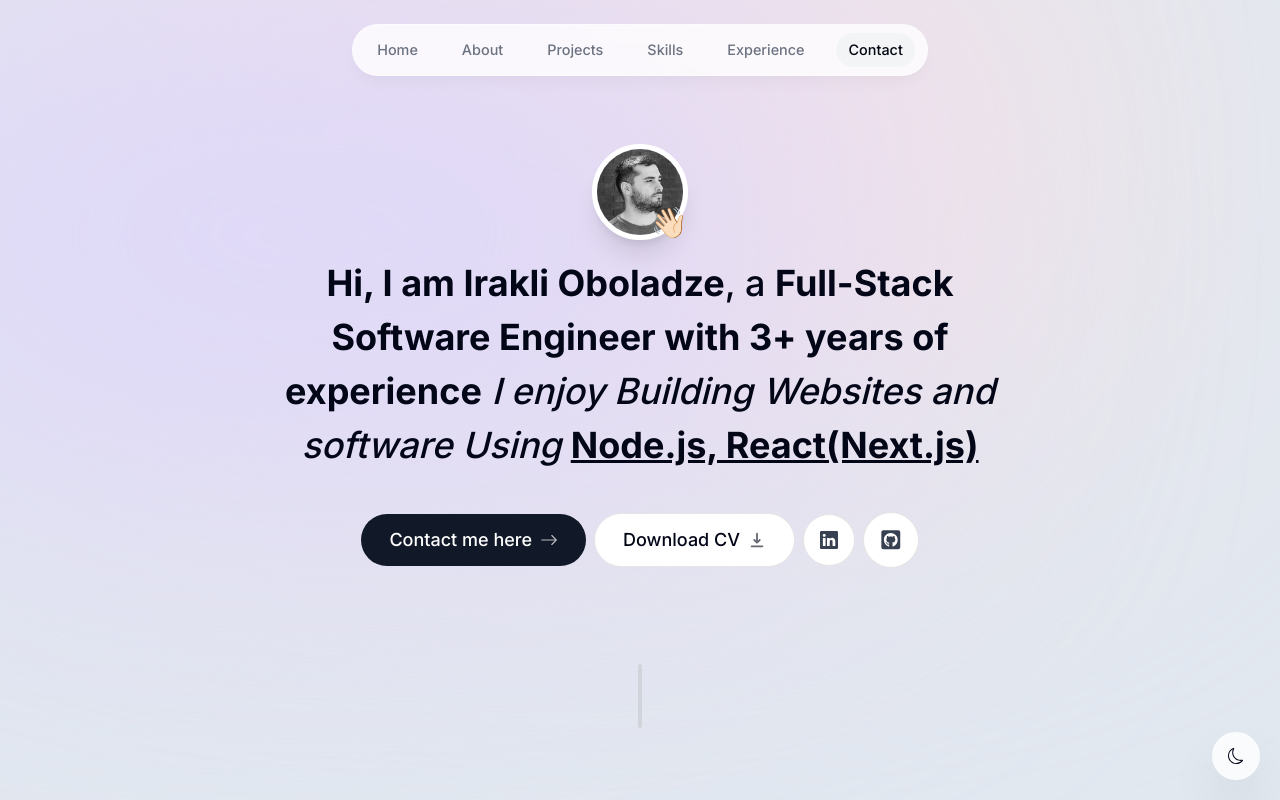
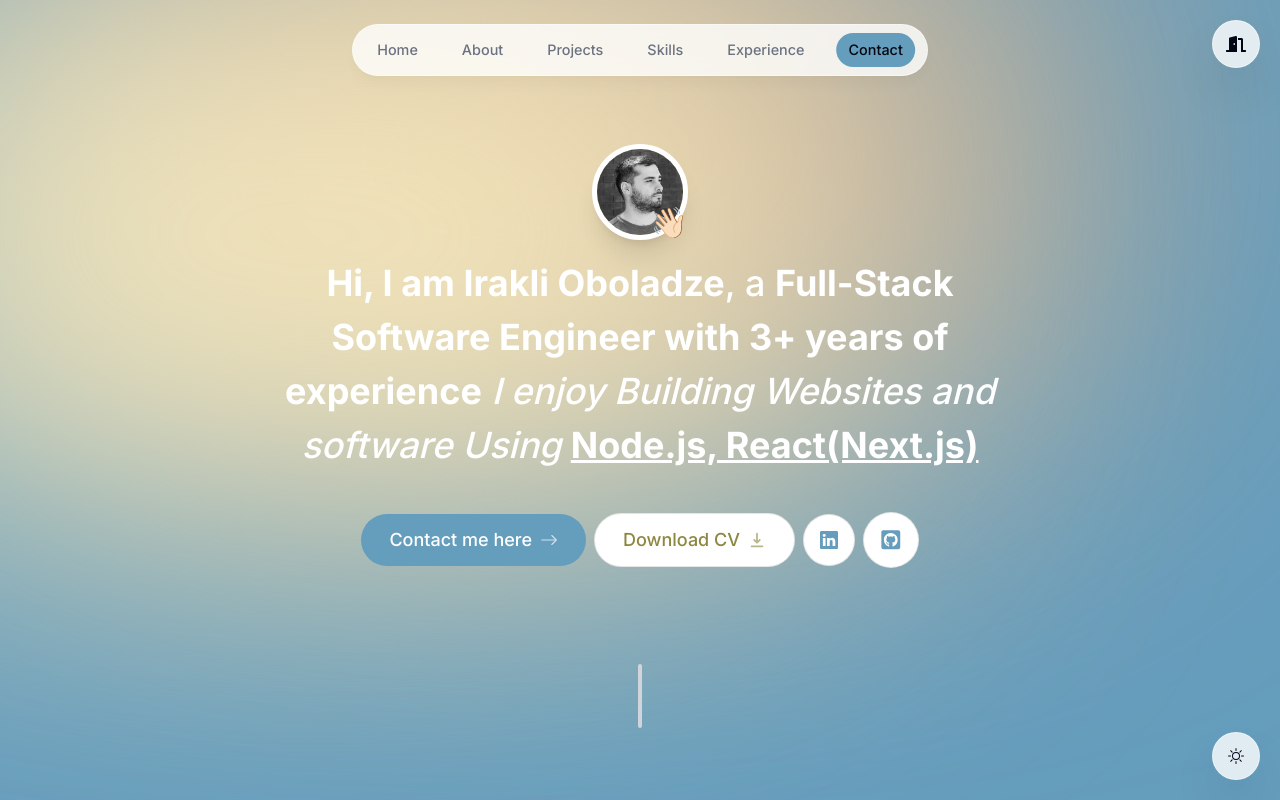
Before and after one commit to IkaMastera/iraklas-portfolio-next.js, a Next.js app: page / in a window 1280 px wide. Shown: the top 800 px of the page. Built offline with nearby package versions, Linux system fonts and the light colour scheme; no server answers.

Commit message:
refactor: some of the visuals and colors
also added header hiding functionality just for fun

```diff
--- a/app/layout.tsx
+++ b/app/layout.tsx
@@ -22,16 +22,16 @@ export default function RootLayout({
   return (
     <html lang="en" className="!scroll-smooth">
       <body
-        className={`${inter.className} bg-slate-200 text-slate-950 pt-28 sm:pt-36 dark:bg-gray-900 dark:text-gray-50 dark:text-opacity-90`}
+        className={`${inter.className} bg-[#659DBD] text-slate-950 pt-28 sm:pt-36 dark:bg-gray-900 dark:text-gray-50 dark:text-opacity-90`}
       >
         <div
-          className="bg-[#fbe2e3] absolute top-[-6rem] -z-10
+          className="bg-[#DAAD86] absolute top-[-6rem] -z-10
          right-[11rem] h-[31.25rem] w-[31.25rem] rounded-full blur-[10rem]
          sm:w-[68.75rem] dark:bg-[#946263]"
         ></div>
 
         <div
-          className="bg-[#dbd7fb] absolute top-[-1rem] -z-10
+          className="bg-[#FBEEC1] absolute top-[-1rem] -z-10
          left-[-35rem] h-[31.25rem] w-[50rem] rounded-full blur-[10rem]
          sm:w-[68.75rem] md:left-[-33rem] lf:left-[-28rem] xl:left-[-15rem] 2xl:left-[-5rem] dark:bg-[#676394]"
         ></div>
--- a/components/about.tsx
+++ b/components/about.tsx
@@ -11,7 +11,7 @@ export default function About() {
   return (
     <motion.section
       ref={ref}
-      className="mb-28 max-w-[50rem] text-center leading-8 sm:mb-40 scroll-m-28"
+      className="mb-28 max-w-[50rem] text-center leading-8 sm:mb-40 scroll-m-28 text-white"
       initial={{ opacity: 0, y: 100 }}
       animate={{ opacity: 1, y: 0 }}
       transition={{ delay: 0.175 }}
--- a/components/contact.tsx
+++ b/components/contact.tsx
@@ -15,7 +15,7 @@ export default function Contact() {
     <motion.section
       id="contact"
       ref={ref}
-      className="mb-20 sm:mb-28 w-[min(100%,38rem)] text-center"
+      className="mb-20 sm:mb-28 w-[min(100%,38rem)] text-center text-white"
       initial={{
         opacity: 0,
       }}
--- a/components/experience.tsx
+++ b/components/experience.tsx
@@ -64,7 +64,7 @@ export default function Experience() {
     <section
       ref={ref}
       id="experience"
-      className="mb-28 max-w-[75rem] scroll-mt-28 text-center leading-8 sm:mb-40"
+      className="mb-28 max-w-[75rem] scroll-mt-28 text-center leading-8 sm:mb-40 text-[#8D8741]"
     >
       <SectionHeading>My Experience</SectionHeading>
       <VerticalTimeline
--- a/components/header.tsx
+++ b/components/header.tsx
@@ -1,18 +1,33 @@
 "use client";
 
-import React from "react";
+import React, { useState } from "react";
 import { motion } from "framer-motion";
 import { links } from "@/library/data";
 import Link from "next/link";
 import clsx from "clsx";
 import { useActiveSectionContext } from "@/context/active-section-context";
+import { FaDoorClosed, FaDoorOpen } from "react-icons/fa";
 
 export default function Header() {
   const { activeSection, setActiveSection, setTimeOfLastClick } =
     useActiveSectionContext();
+  const [isHeaderVisible, setIsHeaderVisible] = useState(true);
 
   return (
-    <header className="z-[999] relative">
+    <>
+      <button
+        className="fixed z-[999] top-5 right-5 bg-white w-[3rem] h-[3rem] bg-opacity-80 backdrop-blur-[0.5rem] border border-white border-opacity-40 shadow-2xl rounded-full flex items-center justify-center hover:scale-[1.15] active:scale-105 transition-all dark:bg-gray-950"
+        onClick={() => setIsHeaderVisible((prev) => !prev)}
+      >
+        {isHeaderVisible ? (
+          <FaDoorOpen className="w-5 h-5" />
+        ) : (
+          <FaDoorClosed className="w-5 h-5" />
+        )}
+      </button>
+      <header
+        className={` z-[999] relative ${isHeaderVisible ? "" : "hidden"}`}
+      >
         <motion.div
           className="fixed top-0 left-1/2 h-[4.5rem] w-full rounded-none
           border border-white border-opacity-40 bg-white bg-opacity-80
@@ -50,7 +65,7 @@ export default function Header() {
 
                   {link.name === activeSection && (
                     <motion.span
-                    className="bg-gray-100
+                      className="bg-[#659DBD]
                        rounded-full absolute inset-0 -z-10 dark:bg-gray-800"
                       layoutId="activeSection"
                       transition={{
@@ -66,5 +81,6 @@ export default function Header() {
           </ul>
         </nav>
       </header>
+    </>
   );
 }
--- a/components/intro.tsx
+++ b/components/intro.tsx
@@ -18,7 +18,7 @@ export default function Intro() {
     <section
       ref={ref}
       id="home"
-      className="mb-2 max-w-[50rem] text-center sm:mb-0 scroll-mt-48"
+      className="mb-2 max-w-[50rem] text-center sm:mb-0 scroll-mt-48 text-white"
     >
       <div className="flex items-center justify-center">
         <div className="relative">
@@ -84,9 +84,9 @@ export default function Intro() {
       >
         <Link
           href="#contact"
-          className="group bg-gray-900 text-white px-7 py-3
+          className="group bg-[#659DBD] text-white px-7 py-3
          flex items-center gap-2 rounded-full
-         outline-none focus:scale-110 hover:scale-110 hover:bg-gray-950 active:scale-105 transition"
+         outline-none focus:scale-110 hover:scale-110 hover:bg-[#2f7096] active:scale-105 transition"
           onClick={() => {
             setActiveSection("Contact");
             setTimeOfLastClick(Date.now());
@@ -97,7 +97,7 @@ export default function Intro() {
         </Link>
 
         <a
-          className="group bg-white px-7 py-3 flex items-center gap-2 rounded-full
+          className="group bg-white text-[#8D8741] px-7 py-3 flex items-center gap-2 rounded-full
         outline-none focus:scale-110 hover:scale-110
         active:scale-105 transition cursor-pointer borderBlack dark:bg-white/10"
           href="/Irakliresume.pdf"
@@ -108,8 +108,8 @@ export default function Intro() {
         </a>
 
         <a
-          className="bg-white p-4 flex items-center text-gray-700 gap-2 rounded-full focus:scale-[1.15] hover:scale-[1.15]
-        active:scale-105 transition cursor-pointer borderBlack hover:text-gray-950 dark:bg-white/10 dark:text-white/60"
+          className="bg-white p-4 flex items-center text-[#659DBD] gap-2 rounded-full focus:scale-[1.15] hover:scale-[1.15]
+        active:scale-105 transition cursor-pointer borderBlack hover:text-[#2f7096] dark:bg-white/10 dark:text-white/60"
           href="https://www.linkedin.com/in/ikamastera/"
           target="_blank"
         >
@@ -117,8 +117,8 @@ export default function Intro() {
         </a>
 
         <a
-          className="bg-white p-4 text-gray-700 flex items-center gap-2 rounded-full text-[1.35rem] focus:scale-[1.15] hover:scale-[1.15]
-        active:scale-105 hover:text-gray-950 transition cursor-pointer borderBlack dark:bg-white/10 dark:text-white/60"
+          className="bg-white p-4 text-[#659DBD] flex items-center gap-2 rounded-full text-[1.35rem] focus:scale-[1.15] hover:scale-[1.15]
+        active:scale-105 hover:text-[#2f7096] transition cursor-pointer borderBlack dark:bg-white/10 dark:text-white/60"
           href="https://github.com/IkaMastera"
           target="_blank"
         >
--- a/components/project.tsx
+++ b/components/project.tsx
@@ -31,7 +31,7 @@ export default function Project({
       }}
       className="group mb-3 sm:mb-8 last:mb-0"
     >
-      <section className="bg-gray-200 max-w-[42rem] border border-black/5 overflow-hidden sm:pr-8 relative sm:h-[20rem] hover:bg-gray-400 transition rounded-lg sm:group-even:pl-8 dark:bg-white/10 dark:hover:bg-white/20 dark:text-white">
+      <section className="bg-gray-200 max-w-[42rem] border border-black/5 overflow-hidden sm:pr-8 relative sm:h-[20rem] hover:bg-[#2f7096] transition rounded-lg sm:group-even:pl-8 dark:bg-white/10 dark:hover:bg-white/20 dark:text-white">
         <div className="pt-4 pb-7 px-5 sm:pl-10 sm:pr-2 sm:pt-10 sm:max-w-[50%] flex flex-col h-full sm:group-even:ml-[20rem]">
           <h3 className="text-2xl font-semibold">{title}</h3>
           <p className="mt-2 leading-relaxed text-gray-700 dark:text-white/70">
--- a/components/skills.tsx
+++ b/components/skills.tsx
@@ -27,7 +27,7 @@ export default function Skills() {
     <section
       id="skills"
       ref={ref}
-      className="mp-28 max-w-[53rem] scroll-mt-28 text-center sm:mb-40"
+      className="mp-28 max-w-[53rem] scroll-mt-28 text-center sm:mb-40 text-white"
     >
       <SectionHeading>My Skills</SectionHeading>
       <ul className="flex flex-wrap justify-center gap-2 text-lg text-gray-800">
--- a/components/submit-btn.tsx
+++ b/components/submit-btn.tsx
@@ -8,8 +8,8 @@ export default function SubmitBtn() {
   return (
     <button
       type="submit"
-      className="group flex items-center justify-center  gap-2 h-[3rem] w-[8rem] bg-gray-900 text-white rounded-full outline-none transition-all focus:scale-110 hover:scale-110
-        active:scale-105 hover:bg-gray-950 disabled:scale-100 disabled:bg-opacity-65 dark:bg-white dark:bg-opacity-10"
+      className="group flex items-center justify-center  gap-2 h-[3rem] w-[8rem] bg-[#2f7096] text-white rounded-full outline-none transition-all focus:scale-110 hover:scale-110
+        active:scale-105 hover:bg-[#235370] disabled:scale-100 disabled:bg-opacity-65 dark:bg-white dark:bg-opacity-10"
       disabled={pending}
     >
       {pending ? (
--- a/context/theme-context.tsx
+++ b/context/theme-context.tsx
@@ -18,7 +18,7 @@ const ThemeContext = createContext<ThemeContextType | null>(null);
 export default function ThemeContextProvider({
   children,
 }: ThemeContextProviderProps) {
-  const [theme, setTheme] = useState<Theme>("dark");
+  const [theme, setTheme] = useState<Theme>("light");
 
   const toggleTheme = () => {
     if (theme === "light") {
```
Lines whose indentation alone changed are shown as unchanged.
